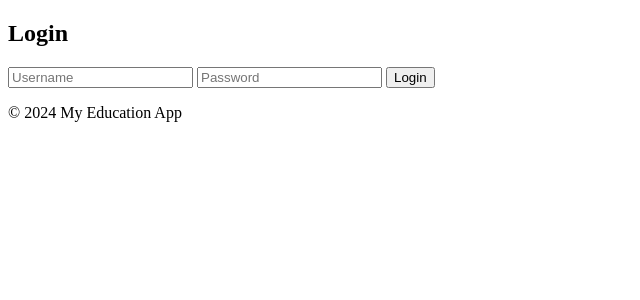
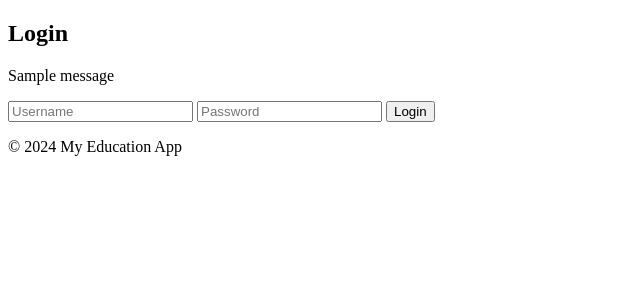
Before and after one commit to GeorgeMoucht/quizWebApp, a Django app: page /authenticate/login/ in a window 1280 px wide. Shown: the part 26-326 px from the top of the page, without its empty margins (0-640 px from the left). Run offline with Django 5.2, Linux system fonts and the light colour scheme; tables that the repository leaves empty hold one stand-in row (values such as "Sample post"); one stand-in notice (Sample message) is shown.

Commit message:
Add error messages.

```diff
--- a/authentication/templates/authentication/login.html
+++ b/authentication/templates/authentication/login.html
@@ -2,6 +2,13 @@
 
 {% block content %}
 <h2>Login</h2>
+
+{% if messages %}
+    {% for message in messages %}
+        <p>{{ message }}</p>
+    {% endfor %}
+{% endif %}
+
 <form method="POST">
     {% csrf_token %}
     <input
```
